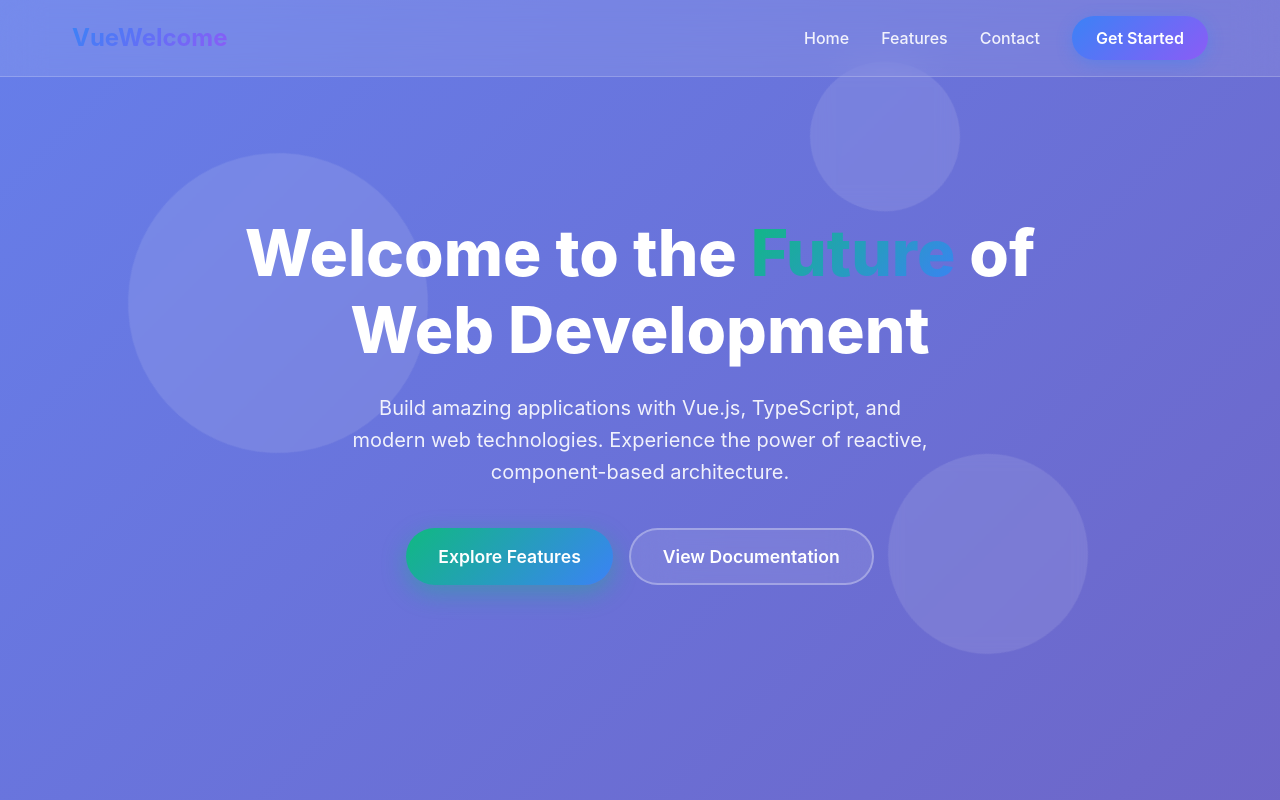
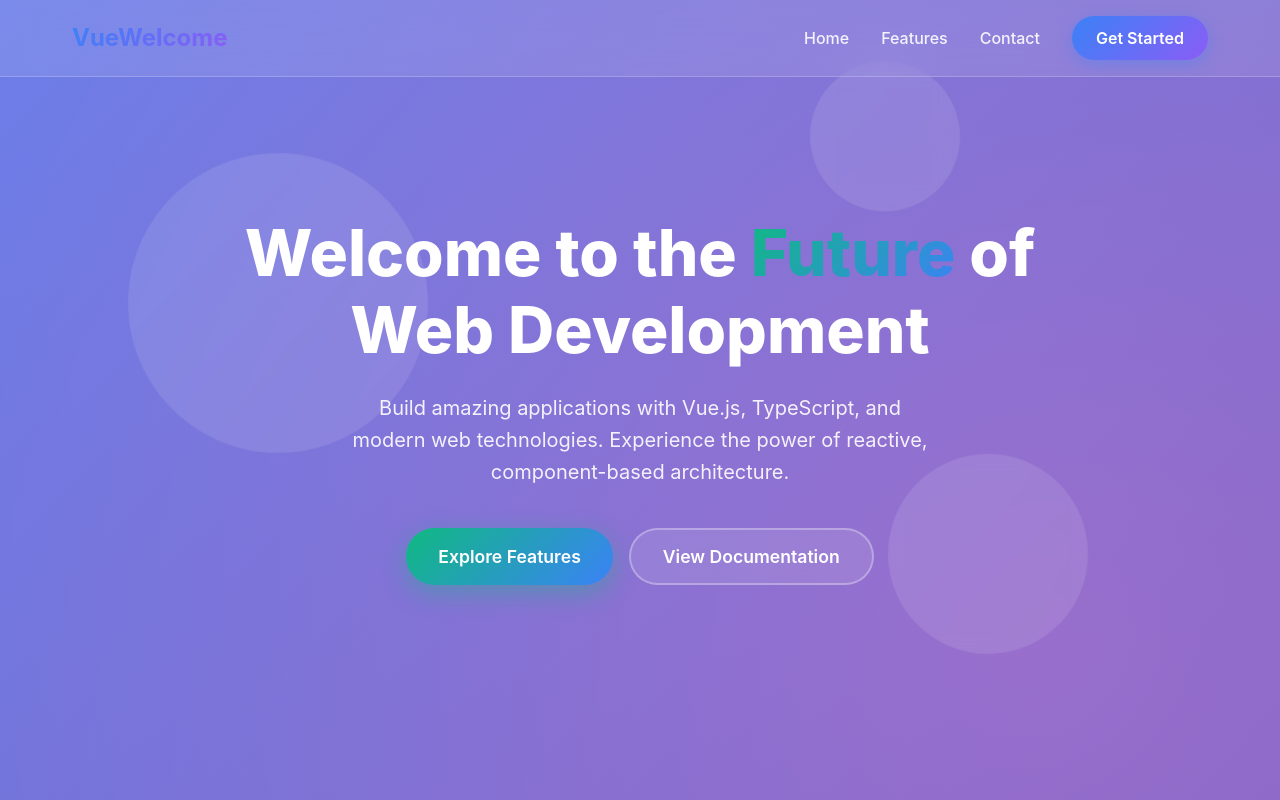
Before and after one commit to varunveeraa/A0, a Vue app: page / in a window 1280 px wide. Shown: the top 800 px of the page. Built offline with nearby package versions, Linux system fonts and the light colour scheme.

Commit message:
feat: enhance app with animations and background effects

```diff
--- a/src/App.vue
+++ b/src/App.vue
@@ -7,12 +7,12 @@ import WelcomeFooter from './components/WelcomeFooter.vue'
 </script>
 
 <template>
-  <div class="app">
+  <div class="app fade-in">
     <WelcomeHeader />
-    <main>
-      <HeroSection />
-      <FeaturesSection />
-      <ContactSection />
+    <main class="main-content">
+      <HeroSection class="slide-up" />
+      <FeaturesSection class="slide-up" />
+      <ContactSection class="slide-up" />
     </main>
     <WelcomeFooter />
   </div>
@@ -22,5 +22,27 @@ import WelcomeFooter from './components/WelcomeFooter.vue'
 .app {
   min-height: 100vh;
   background: linear-gradient(135deg, #667eea 0%, #764ba2 100%);
+  position: relative;
+  overflow-x: hidden;
+}
+
+.main-content {
+  position: relative;
+  z-index: 1;
+}
+
+/* Add some subtle background effects */
+.app::before {
+  content: '';
+  position: absolute;
+  top: 0;
+  left: 0;
+  right: 0;
+  bottom: 0;
+  background:
+    radial-gradient(circle at 20% 80%, rgba(120, 119, 198, 0.3) 0%, transparent 50%),
+    radial-gradient(circle at 80% 20%, rgba(255, 119, 198, 0.3) 0%, transparent 50%);
+  pointer-events: none;
+  z-index: 0;
 }
 </style>
```
